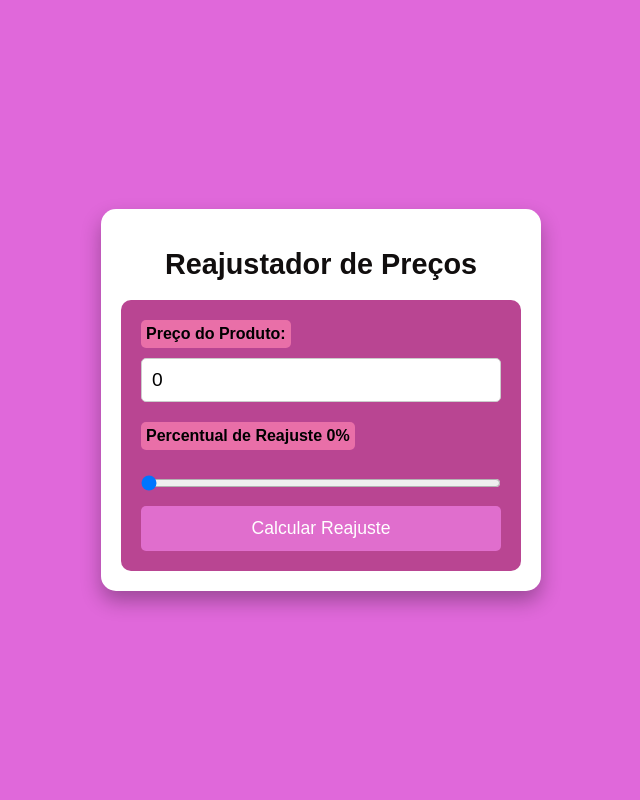
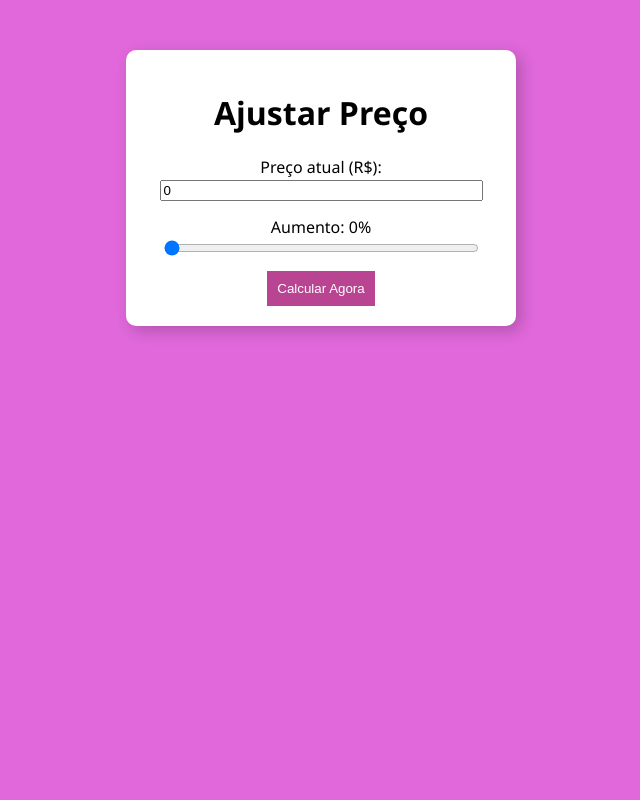
Before and after one commit to carollinesoares-sudo/PHP, a PHP site: page / in a window 1280 px wide. Shown: the whole page, without its empty margins (319-959 px from the left). Run offline with PHP 8.4, Linux system fonts and the light colour scheme.

Commit message:
reajuste-2

```diff
--- a/ATIVIDADES-14-05/index.php
+++ b/ATIVIDADES-14-05/index.php
@@ -2,129 +2,72 @@
 <html lang="pt-br">
 <head>
     <meta charset="UTF-8">
-    <meta name="viewport" content="width=device-width, initial-scale=1.0">
-    <title>Reajustador de Preços</title>
+    <title>Meu Reajustador</title>
     <style>
+        /* Estilos que eu escolhi para o formulário */
         body {
-            background-color: #e068da;
-            font-family: Arial, sans-serif;
-            display: flex;
-            flex-direction: column;
-            align-items: center;
-            justify-content: center;
-            min-height: 100vh;
-            margin: 0;
+            background-color: #e068da; /* Cor que eu gostei */
+            font-family: 'Segoe UI', sans-serif;
+            text-align: center;
         }
-
-        main {
-            background-color: white;
-            padding: 20px;
-            border-radius: 15px;
-            width: 400px;
-            text-align: center;
-            box-shadow: 0px 10px 20px rgba(0,0,0,0.3);
-        }
-
-        .input-area {
-            background-color: #b94592;
+        .caixa {
+            background: white;
+            width: 350px;
+            margin: 50px auto;
             padding: 20px;
             border-radius: 10px;
-            margin-top: 10px;
+            box-shadow: 5px 5px 15px rgba(0,0,0,0.2);
         }
-
-        h1 { font-size: 1.8rem; color: #110e0e; }
-
-        label {
-            display: block;
-            background-color: #e96fa8;
-            padding: 5px;
-            border-radius: 5px;
-            margin-bottom: 10px;
-            font-weight: bold;
-            width: fit-content;
-        }
-
-        input[type="number"] {
-            width: 100%;
-            padding: 10px;
-            border-radius: 5px;
-            border: 1px solid #ccc;
-            font-size: 1.2rem;
-            margin-bottom: 20px;
-            box-sizing: border-box;
-        }
-
-        input[type="range"] {
-            width: 100%;
-            margin: 15px 0;
-        }
-
-        button {
-            background-color: #e06ecd;
-            color: white;
-            border: none;
-            padding: 12px;
-            width: 100%;
-            border-radius: 5px;
-            font-size: 1.1rem;
-            cursor: pointer;
-        }
-
-        .resultado {
-            background-color: white;
-            margin-top: 20px;
-            padding: 20px;
-            border-radius: 10px;
-            width: 400px;
-            box-shadow: 0px 5px 15px rgba(0,0,0,0.2);
-        }
-
-        .resultado h2 { color: #350d31; margin-top: 0; }
+        input { margin-bottom: 15px; width: 90%; }
+        button { background: #b94592; color: white; border: none; padding: 10px; cursor: pointer; }
     </style>
 </head>
 <body>
 
     <?php
-        // Captura os dados
-        $preco = $_GET['preco'] ?? 0;
-        $reajuste = $_GET['reajuste'] ?? 0;
+        // Pegando os valores que vêm da URL (GET)
+        $valor = $_GET['preco'] ?? 0;
+        $porcent = $_GET['reajuste'] ?? 0;
     ?>
 
-    <main>
-        <h1>Reajustador de Preços</h1>
-        <form action="<?=$_SERVER['PHP_SELF']?>" method="get">
-            <div class="input-area">
-                <label for="preco">Preço do Produto:</label>
-                <input type="number" name="preco" id="preco" step="0.01" min="0" value="<?=$preco?>" required>
+    <div class="caixa">
+        <h1>Ajustar Preço</h1>
+        <form action="index.php" method="get">
+            <label>Preço atual (R$):</label><br>
+            <input type="number" name="preco" step="0.01" value="<?=$valor?>"><br>
 
-                <label for="reajuste">Percentual de Reajuste <span id="display-reajuste"><?=$reajuste?></span>%</label>
-                <input type="range" name="reajuste" id="reajuste" min="0" max="100" step="1"
-                       value="<?=$reajuste?>" oninput="atualizarValor()">
+            <label>Aumento: <span id="num">0</span>%</label><br>
+            <input type="range" name="reajuste" id="range" min="0" max="100"
+                   oninput="mudarTexto()" value="<?=$porcent?>"><br>
 
-                <button type="submit">Calcular Reajuste</button>
-            </div>
+            <button type="submit">Calcular Agora</button>
         </form>
-    </main>
+    </div>
 
-    <?php if ($_SERVER["REQUEST_METHOD"] == "GET" && isset($_GET['preco'])): ?>
-        <section class="resultado">
-            <h2>Resultado do Reajuste</h2>
+    <?php if (isset($_GET['preco'])): ?>
+        <div class="caixa">
+            <h2>Resultado:</h2>
             <?php
-                $valor_reajuste = ($preco * $reajuste) / 100;
-                $novo_preco = $preco + $valor_reajuste;
+                // Fazendo a conta do aumento
+                $aumento = ($valor * $porcent) / 100;
+                $total = $valor + $aumento;
             ?>
-            <p>O produto que custava <strong>R$ <?=number_format($preco, 2, ",", ".")?></strong>
-               com um reajuste de <strong><?=$reajuste?>%</strong> passará a custar
-               <strong>R$ <?=number_format($novo_preco, 2, ",", ".")?></strong>.
+            <p>O produto de R$ <?=number_format($valor, 2, ",", ".")?>
+               com <?=$porcent?>% de aumento vai para
+               <strong>R$ <?=number_format($total, 2, ",", ".")?></strong>.
             </p>
-        </section>
+        </div>
     <?php endif; ?>
 
     <script>
-        // Função simples para atualizar o texto do percentual enquanto move o slider
-        function atualizarValor() {
-            document.getElementById('display-reajuste').innerText = document.getElementById('reajuste').value;
+        // Essa função faz o número mudar na tela enquanto eu arrasto o mouse
+        function mudarTexto() {
+            let slider = document.getElementById('range');
+            let texto = document.getElementById('num');
+            texto.innerText = slider.value;
         }
+        // Rodar ao carregar para o número não começar em 0 se já tiver valor
+        mudarTexto();
     </script>
 
 </body>
```
Also changed, not shown: 2 other files.
